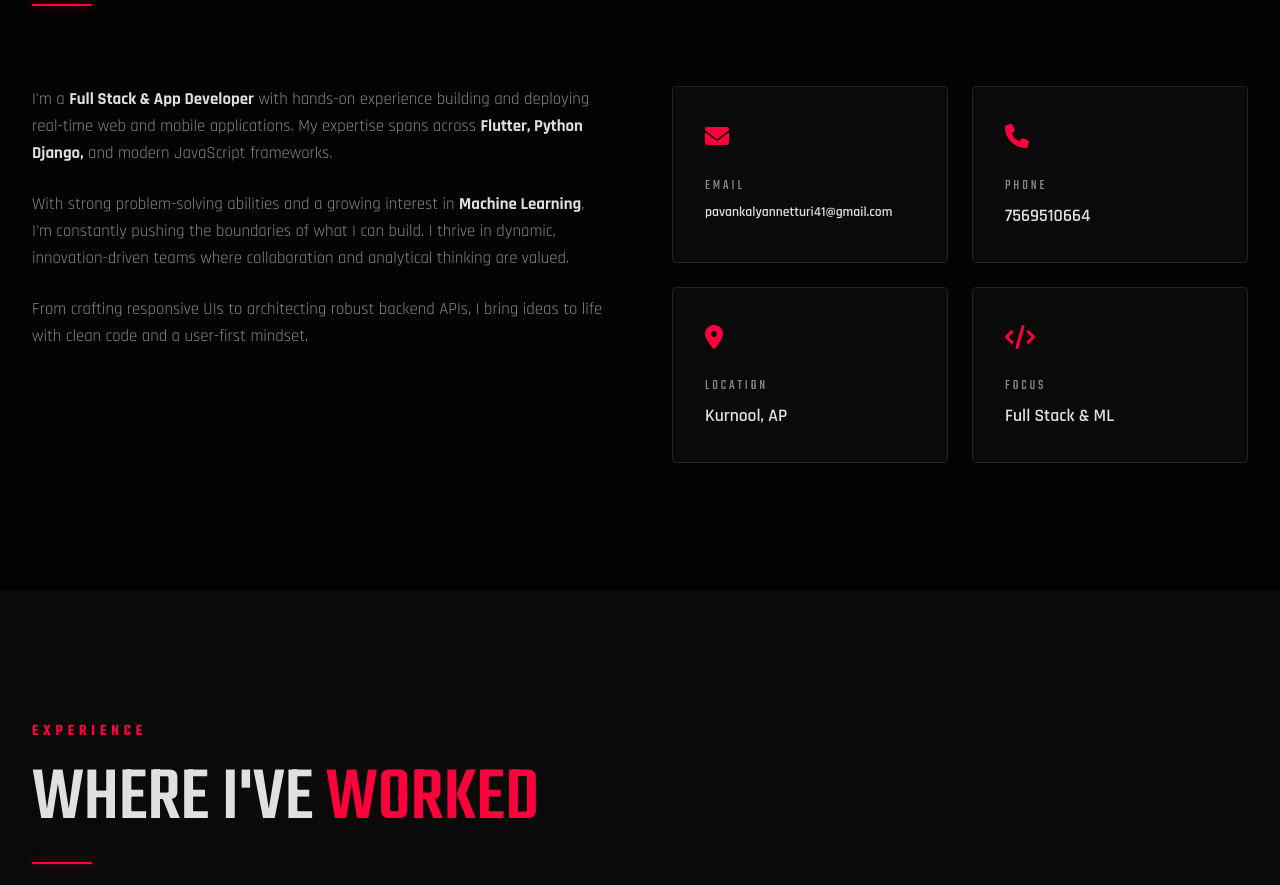
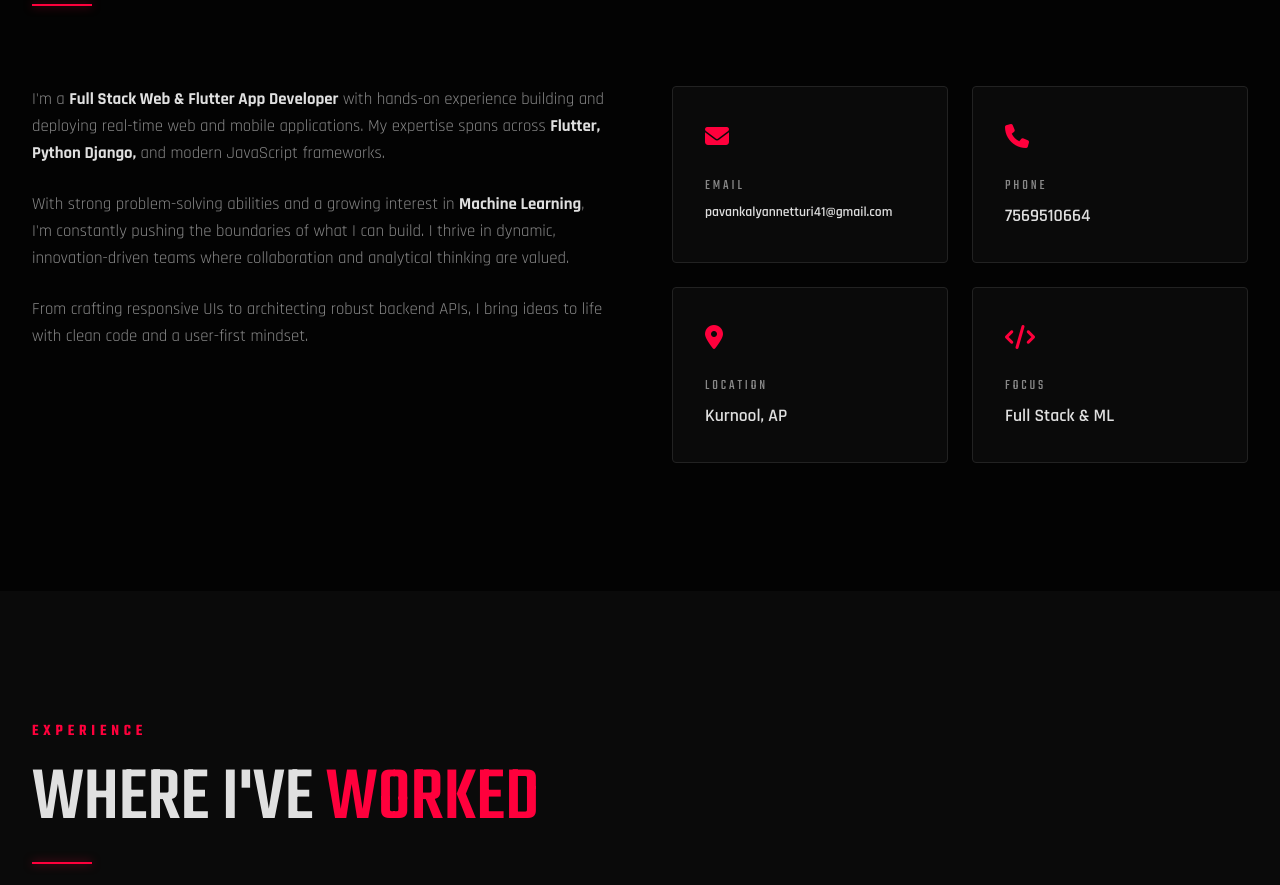
Before and after one commit to Netturi-Pavankalyan/Portfolio, a plain HTML site: page index.html in a window 1280 px wide. Shown: the part 1066-1951 px from the top of the page. Drawn offline with Linux system fonts and the light colour scheme.

Commit message:
Update code

```diff
--- a/index.html
+++ b/index.html
@@ -86,7 +86,7 @@
         <div class="about-grid">
           <div class="about-text reveal">
             <p>
-              I'm a <strong>Full Stack & App Developer</strong> with hands-on
+              I'm a <strong>Full Stack Web & Flutter App Developer</strong> with hands-on
               experience building and deploying real-time web and mobile
               applications. My expertise spans across
               <strong>Flutter, Python Django,</strong> and modern JavaScript
```
